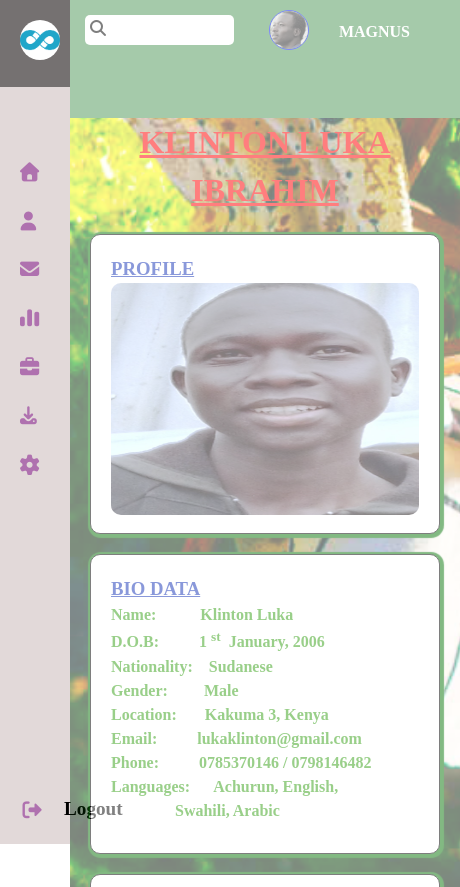
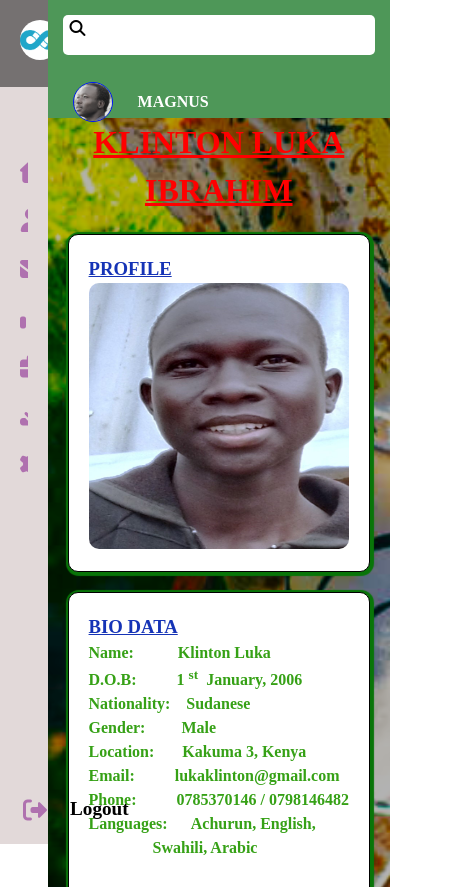
Before and after one commit to KlinX369/Profile-, a plain HTML site: page index.html in a window 390 px wide. Shown: the top 887 px of the page, 460 px wide, since content can reach past the window. Drawn offline with Linux system fonts and the light colour scheme.

Commit message:
Random changes on CSS to improve responsiveness

```diff
--- a/index.html
+++ b/index.html
@@ -22,13 +22,13 @@
             scroll-behavior: smooth;
         }
         aside{
-            min-width: 70px;
+            width: 70px;
             height: 100dvh;
             background-color: #e2d9d9;
             overflow: hidden;
         }
         aside:hover{
-            width: 240px;
+            width: clamp(200px, 25vw, 240px);
             transition: width 0.3s ease-in-out;
         }
         .logo img{
@@ -41,18 +41,18 @@
             display: flex;
             align-items: center;
             text-align: center;
-            gap: clamp(5px, 10px, 20px);
+            gap: clamp(5px, 2vw, 20px);
             padding:10px;
             background-color: #757171;
         }
         .logo_name{
-            font-size: clamp(10px, 12px, 2rem);
+            font-size: clamp(12px, 3vw, 1.2rem);
             padding: 0;
             box-shadow: 2px 1px 1px 1px red;
         }
         .logo_name h3{
             color: #2ad04e;
-            font-size: bolder;
+            font-weight: 700;
         }
         .logo_name span{
             color: #0b26a8;
@@ -85,7 +85,7 @@
             overflow: hidden;
         }
         .menu_bars ul a i{
-            font-size: 1.5 rem;
+            font-size: 1.5rem;
             color: rgb(175, 113, 175);
         }
         .menu_bars li:hover{
@@ -107,19 +107,23 @@
             background-image: url(green.png);
             background-repeat: no-repeat;
             background-size: cover;
-            opacity: 0.5;
+            background-color: rgba(0, 0, 0, 0.3);
+            background-blend-mode: overlay;
         }
         .header--wrapper{
             background-color: rgb(78, 151, 88);
             height: 14vh;
             display: flex;
             padding: 0 10px;
+            align-items: center;
+            flex-wrap: wrap;
         }
         .header--wrapper .left{
-            gap: 30px;
+            gap: 10px;
             display: flex;
-            min-width: 30vw;
-            height: 30px;
+            flex: 1;
+            min-width: 180px;
+            height: 40px;
             margin: 10px 0;
             background-color: white;
             border-radius: 5px;
@@ -139,8 +143,9 @@
         }
         .header--wrapper .right{
             display: flex;
-            padding: 10px 30px;
-            gap: 20px;
+            padding: 10px 15px;
+            gap: 15px;
+            align-items: center;
         }
         .header--wrapper .right img{
             max-width: 40px;
@@ -173,20 +178,24 @@
             display: flex;
             flex-wrap: wrap;
             gap: 20px;
+            justify-content: center;
             margin: 20px;
         }
         .personal_data, .personal_picture, .personal_motivation{
             border: 1px solid black;
             box-shadow: 1px 1px 1px 3px rgb(8, 117, 8);
-            width: 350px;
-            max-height: 300px;
+            width: 100%;
+            max-width: 350px;
+            min-width: 250px;
+            max-height: 400px;
             border-radius: 10px;
             padding: 20px;
+            flex: 1 1 auto;
             gap: 20px;
             background-color: #fff;
         }
         .personal_works_container h3{
-            font-size: bolder;
+            font-weight: bolder;
             text-align: left;
             text-decoration: underline;
             color: rgb(21, 51, 182);
@@ -202,7 +211,7 @@
             border-radius: 50%;
             padding: 5px;
             border: 2px solid red;
-            transform: scale(1.1);
+            transform: scale(1.02);
             transition: all 1s;
         }
         .personal_data pre{
@@ -222,9 +231,11 @@
         }
         .footer{
             background-color: #000;
-            border: 2px solid red;
+            border: none;
+            padding-bottom: 15px;
+            min-height: 15vh;
             width: 100%;
-            height:15vh;
+            height: auto;
         }
         .footer h4{
             color: white;
```
